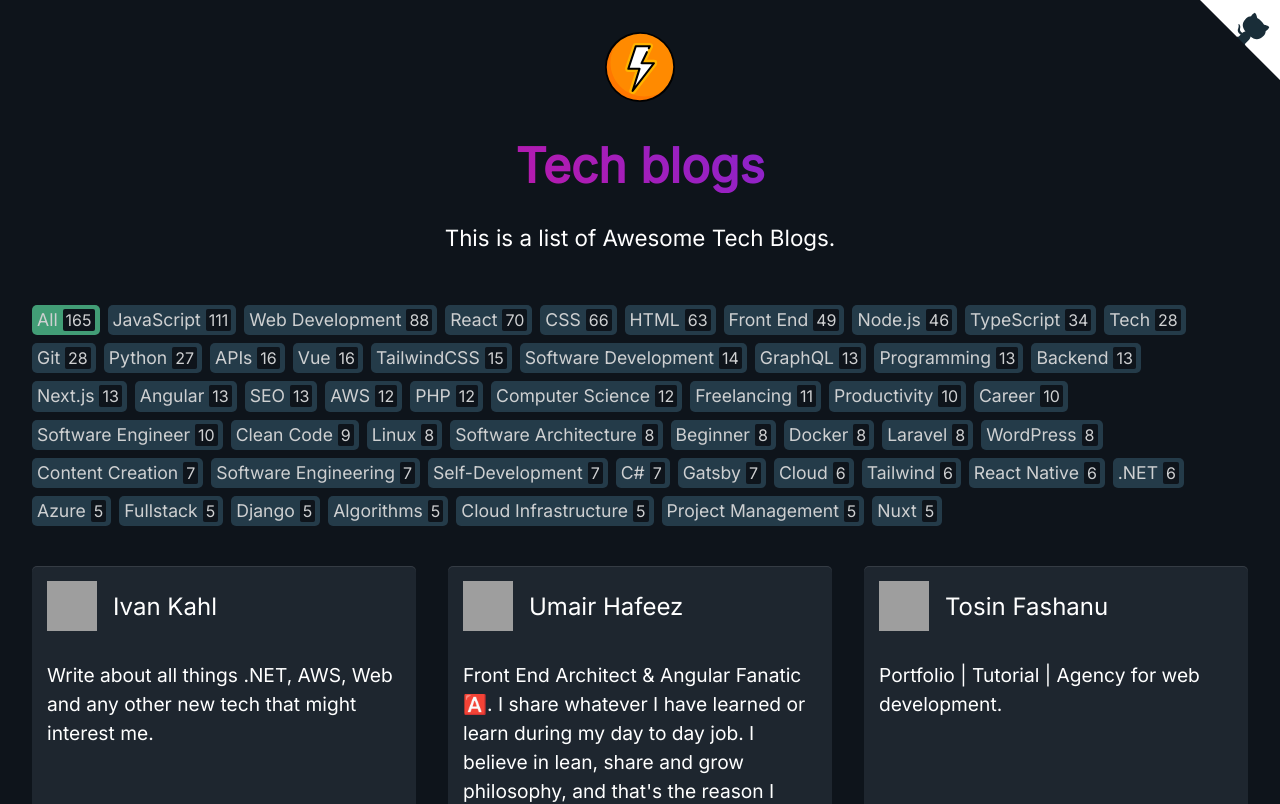
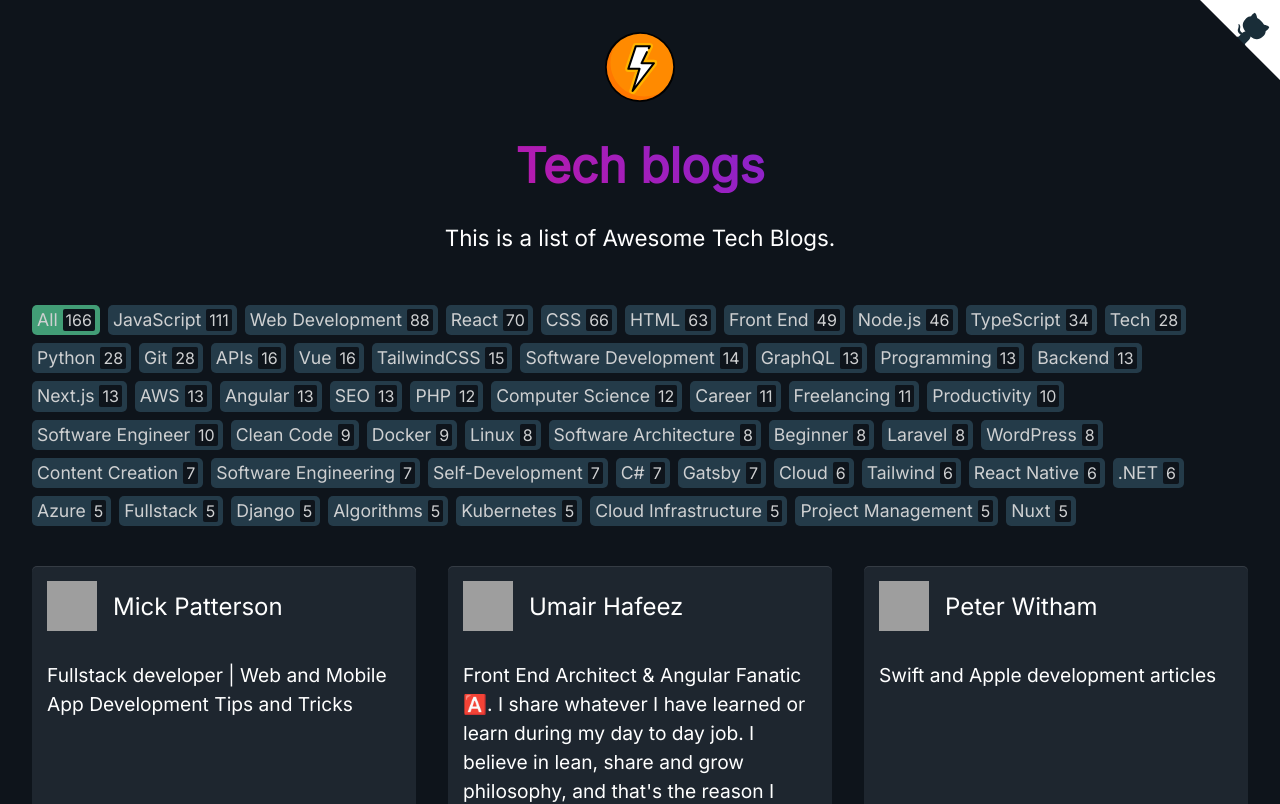
Before and after one commit to markodenic/awesome-tech-blogs, a Nuxt app: page / in a window 1280 px wide. Shown: the top 804 px of the page. Built offline with nearby package versions, Linux system fonts and the light colour scheme; grey boxes are pictures that could not be loaded.

Commit message:
Added techwithsidz blog address data

```diff
--- a/data.js
+++ b/data.js
@@ -40,6 +40,24 @@ module.exports = [
       "TypeScript",
       "Mongodb",
       "React",
+    ],
+  },
+  {
+    name: "Siddhartha D",
+    description: "I write about interesting devops solution for cloud infrastructure. Most of the tutorials will be focused on Python Automation, DevOps and SRE concepts | 👨🏻‍💻 Developer | ✍️ Blogger",
+    url: "https://techwithsidz.hashnode.dev/",
+    twitter: "@Sidz7",
+    tags: [
+      "DevOps",
+      "SRE",
+      "AWS",
+      "Kubernetes",
+      "Docker",
+      "Security",
+      "Python",
+      "Networking",
+      "Career",
+      "Tech Videos",
     ],
   },
   {
```
